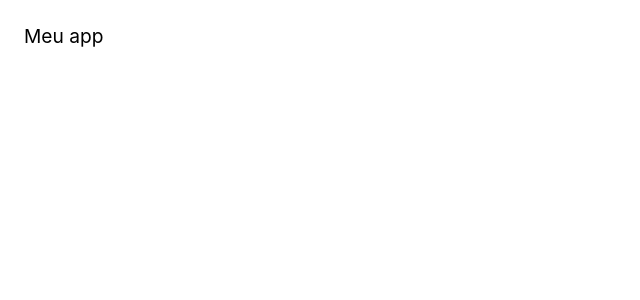
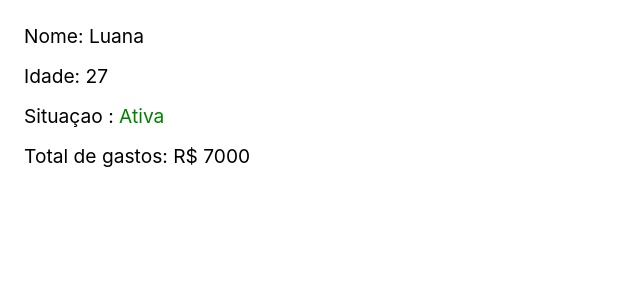
Before and after one commit to patricksanto/appreact, a React (Create React App) app: page / in a window 1280 px wide. Shown: the top 300 px of the page, without its empty margins (0-640 px from the left). Built offline with nearby package versions, Linux system fonts and the light colour scheme.

Commit message:
get in touch with JSX

```diff
--- a/src/App.js
+++ b/src/App.js
@@ -1,10 +1,65 @@
+import { isLabelWithInternallyDisabledControl } from "@testing-library/user-event/dist/utils";
+import React from 'react'
+
+// const App = () => {
+//   let nome = 'Patrick'
+//   return (
+//     <React.Fragment>
+//       <p>Form by {nome}</p>
+//       <label htmlFor="nome">Nome</label>
+//       <input type="text" id="nome" />
+//     </React.Fragment>
+//   );
+// }
+
+// Mostre os dados da aplicação, como aprensetado no vídeo
+// Não utilize CSS externo, use o style para mudar as cores
+// Se a situação estiver ativa pinte de verde, inativa vermelho
+// Se o gasto for maior que 10000 mostre uma mensagem
+const luana = {
+  cliente: 'Luana',
+  idade: 27,
+  compras: [
+    { nome: 'Notebook', preco: 'R$ 2500' },
+    { nome: 'Geladeira', preco: 'R$ 3000' },
+    { nome: 'Smartphone', preco: 'R$ 1500' },
+  ],
+  ativa: true,
+};
+
+const mario = {
+  cliente: 'Mario',
+  idade: 31,
+  compras: [
+    { nome: 'Notebook', preco: 'R$ 2500' },
+    { nome: 'Geladeira', preco: 'R$ 3000' },
+    { nome: 'Smartphone', preco: 'R$ 1500' },
+    { nome: 'Guitarra', preco: 'R$ 3500' },
+  ],
+  ativa: false,
+};
 
 const App = () => {
+  const dados = luana;
+  const gastos = dados.compras.map((price) => parseInt(price.preco.replace('R$ ', '')));
+  const soma = gastos.reduce(function(soma, i) {
+    return soma + i;
+});
+
   return (
-    <div>
-      Meu app
-    </div>
-  );
-}
+  <>
+    <p>Nome: {dados.cliente}</p>
+    <p>Idade: {dados.idade}</p>
+    <p>
+      Situaçao : {''}
+      <span style={{color: dados.ativa ? 'green' : 'red'}}>
+        {dados.ativa ? 'Ativa' : 'Inativa'}
+      </span>
+    </p>
+    <p>Total de gastos: R$ {soma}</p>
+  </>
+  )
+};
+
 
 export default App;
```
